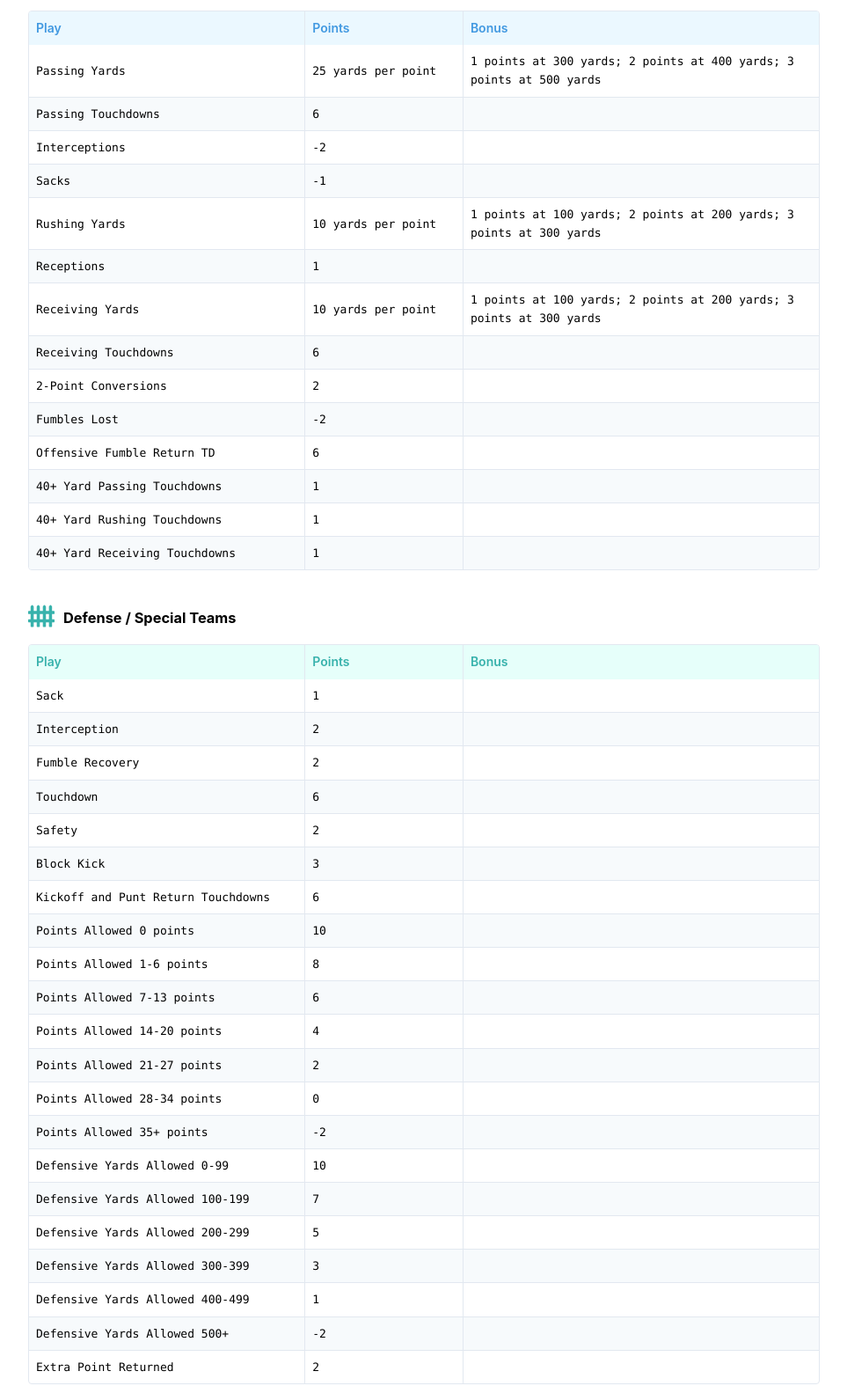
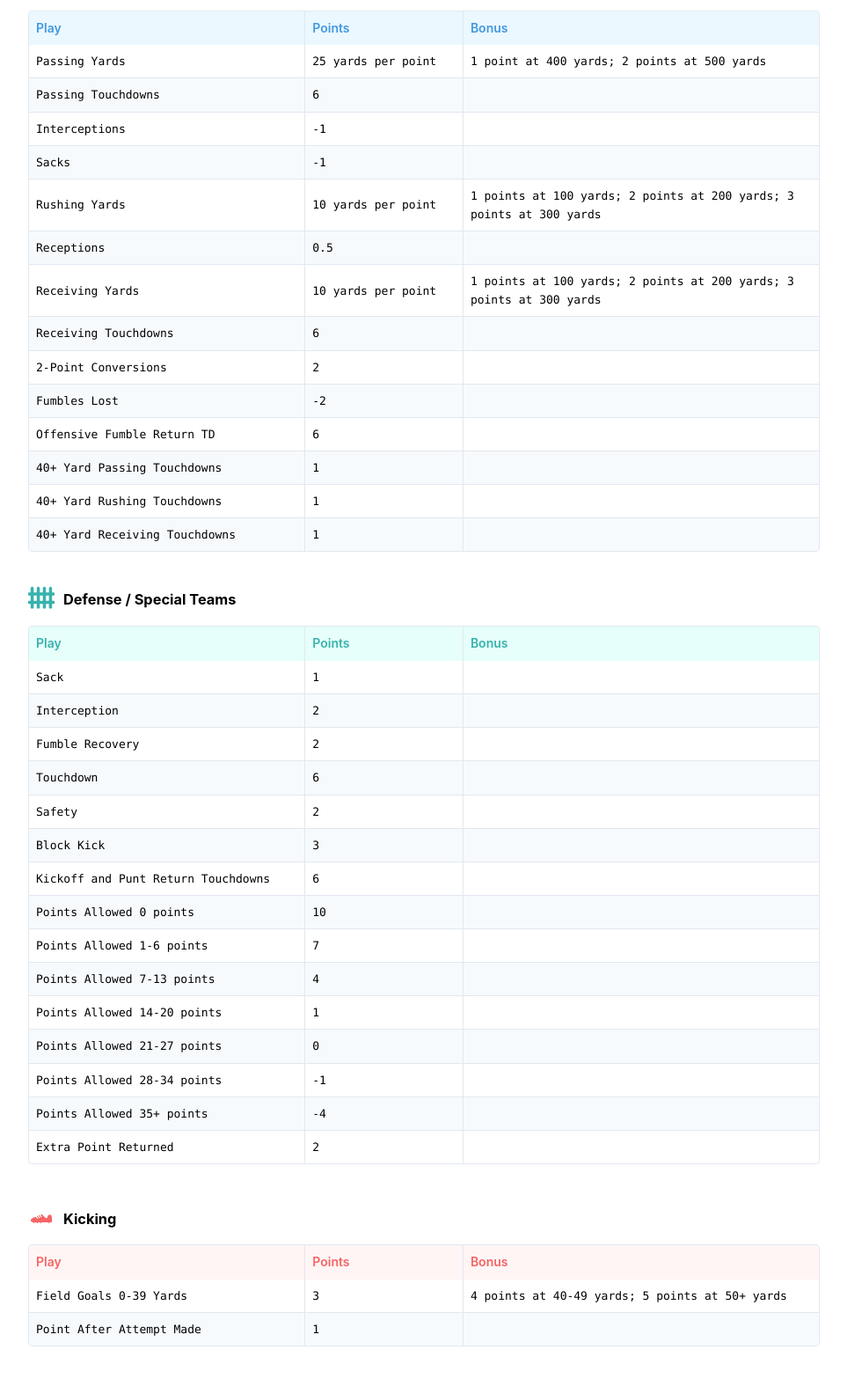
Before and after one commit to good3n/dirty-dozen-ffl, a Gatsby site: page /scoring in a window 1280 px wide. Shown: the part 328-1903 px from the top of the page at 88% size, without its empty margins (158-1121 px from the left). Built offline with nearby package versions, Linux system fonts and the light colour scheme; Gatsby itself is replaced by a stand-in of ours.

Commit message:
update scoring

```diff
--- a/src/pages/scoring.js
+++ b/src/pages/scoring.js
@@ -60,12 +60,12 @@
           <span>Points</span>
           <span>Bonus</span>
         </div>
-        <ScoringRow title="Passing Yards" value="25 yards per point" bonus="1 points at 300 yards; 2 points at 400 yards; 3 points at 500 yards" />
+        <ScoringRow title="Passing Yards" value="25 yards per point" bonus="1 point at 400 yards; 2 points at 500 yards" />
         <ScoringRow title="Passing Touchdowns" value="6" />
-        <ScoringRow title="Interceptions" value="-2" />
+        <ScoringRow title="Interceptions" value="-1" />
         <ScoringRow title="Sacks" value="-1" />
         <ScoringRow title="Rushing Yards" value="10 yards per point" bonus="1 points at 100 yards; 2 points at 200 yards; 3 points at 300 yards" />
-        <ScoringRow title="Receptions" value="1" />
+        <ScoringRow title="Receptions" value="0.5" />
         <ScoringRow title="Receiving Yards" value="10 yards per point" bonus="1 points at 100 yards; 2 points at 200 yards; 3 points at 300 yards" />
         <ScoringRow title="Receiving Touchdowns" value="6" />
         <ScoringRow title="2-Point Conversions" value="2" />
@@ -96,18 +96,18 @@
         <ScoringRow title="Block Kick" value="3" />
         <ScoringRow title="Kickoff and Punt Return Touchdowns" value="6" />
         <ScoringRow title="Points Allowed 0 points" value="10" />
-        <ScoringRow title="Points Allowed 1-6 points" value="8" />
-        <ScoringRow title="Points Allowed 7-13 points" value="6" />
-        <ScoringRow title="Points Allowed 14-20 points" value="4" />
-        <ScoringRow title="Points Allowed 21-27 points" value="2" />
-        <ScoringRow title="Points Allowed 28-34 points" value="0" />
-        <ScoringRow title="Points Allowed 35+ points" value="-2" />
-        <ScoringRow title="Defensive Yards Allowed 0-99" value="10" />
+        <ScoringRow title="Points Allowed 1-6 points" value="7" />
+        <ScoringRow title="Points Allowed 7-13 points" value="4" />
+        <ScoringRow title="Points Allowed 14-20 points" value="1" />
+        <ScoringRow title="Points Allowed 21-27 points" value="0" />
+        <ScoringRow title="Points Allowed 28-34 points" value="-1" />
+        <ScoringRow title="Points Allowed 35+ points" value="-4" />
+        {/* <ScoringRow title="Defensive Yards Allowed 0-99" value="10" />
         <ScoringRow title="Defensive Yards Allowed 100-199" value="7" />
         <ScoringRow title="Defensive Yards Allowed 200-299" value="5" />
         <ScoringRow title="Defensive Yards Allowed 300-399" value="3" />
         <ScoringRow title="Defensive Yards Allowed 400-499" value="1" />
-        <ScoringRow title="Defensive Yards Allowed 500+" value="-2" />
+        <ScoringRow title="Defensive Yards Allowed 500+" value="-2" /> */}
         <ScoringRow title="Extra Point Returned" value="2" />
       </section>
 
```
